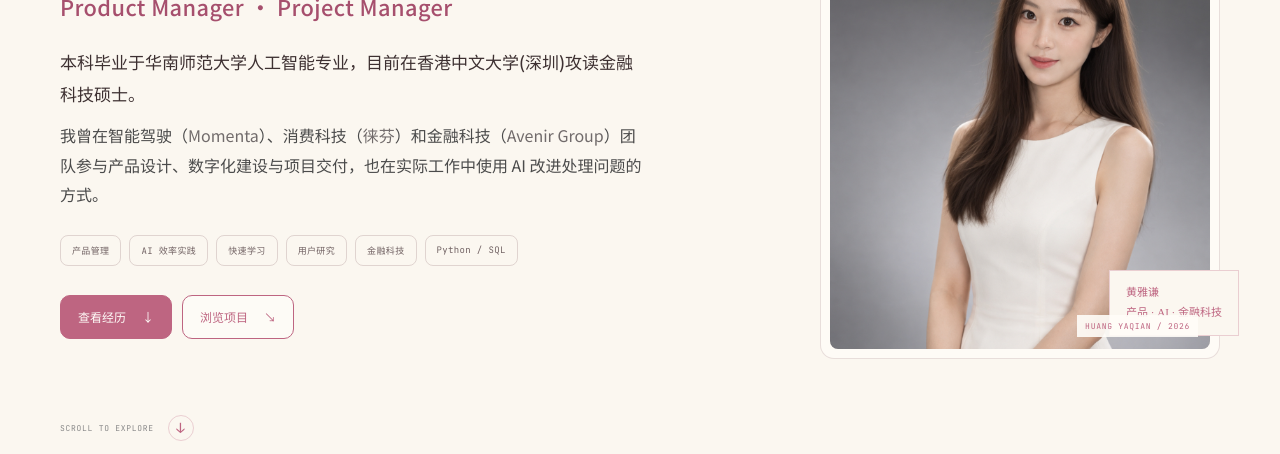
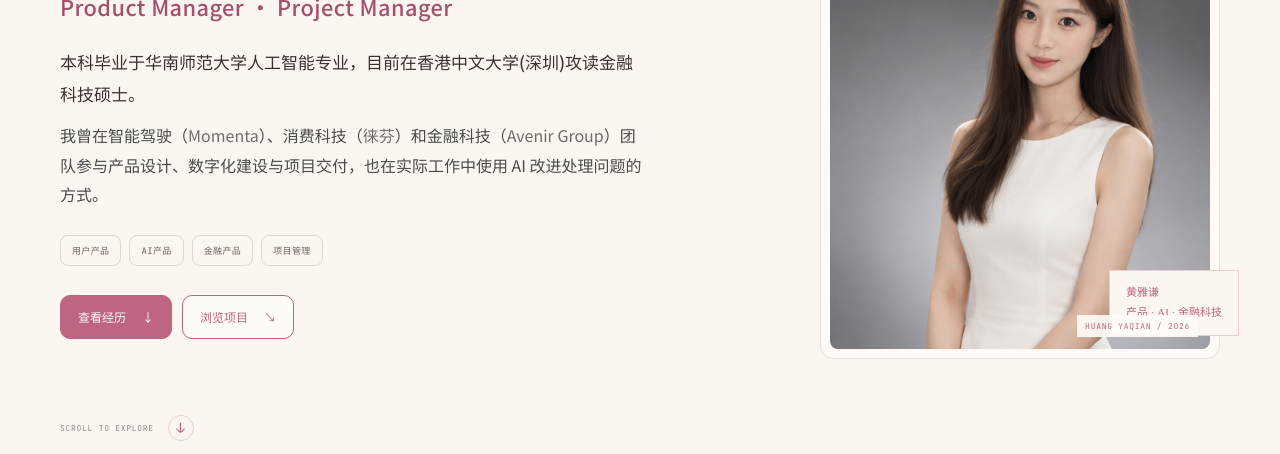
Before and after one commit to hyq128/hyq128.github.io, a plain HTML site: page public/index.html in a window 1280 px wide. Shown: the part 346-800 px from the top of the page. Drawn offline with nearby package versions, Linux system fonts and the light colour scheme.

Commit message:
content: update homepage focus labels

```diff
--- a/public/index.html
+++ b/public/index.html
@@ -41,8 +41,8 @@
             <p class="about-role">Product Manager · Project Manager</p>
             <p class="about-text about-education">本科毕业于华南师范大学人工智能专业，目前在香港中文大学(深圳)攻读金融科技硕士。</p>
             <p class="about-text about-experience">我曾在智能驾驶（<a href="https://baike.baidu.com/item/Momenta/20219244" target="_blank" rel="noopener noreferrer" aria-label="Momenta 公司介绍（在新标签页打开）">Momenta</a>）、消费科技（<a href="https://baike.baidu.com/item/%E5%BE%95%E8%8A%AC/53444843" target="_blank" rel="noopener noreferrer" aria-label="徕芬公司介绍（在新标签页打开）">徕芬</a>）和金融科技（<a href="https://avenirx.com/" target="_blank" rel="noopener noreferrer" aria-label="Avenir Group 公司介绍（在新标签页打开）">Avenir Group</a>）团队参与产品设计、数字化建设与项目交付，也在实际工作中使用 AI 改进处理问题的方式。</p>
-            <div class="tag-list" aria-label="关注方向与技能">
-              <span>产品管理</span><span>AI 效率实践</span><span>快速学习</span><span>用户研究</span><span>金融科技</span><span>Python / SQL</span>
+            <div class="tag-list" aria-label="关注方向">
+              <span>用户产品</span><span>AI产品</span><span>金融产品</span><span>项目管理</span>
             </div>
             <div class="hero-actions">
               <a class="button button-primary" href="#internships">查看经历 <span aria-hidden="true">↓</span></a>
```
Also changed, not shown: 1 other file.
